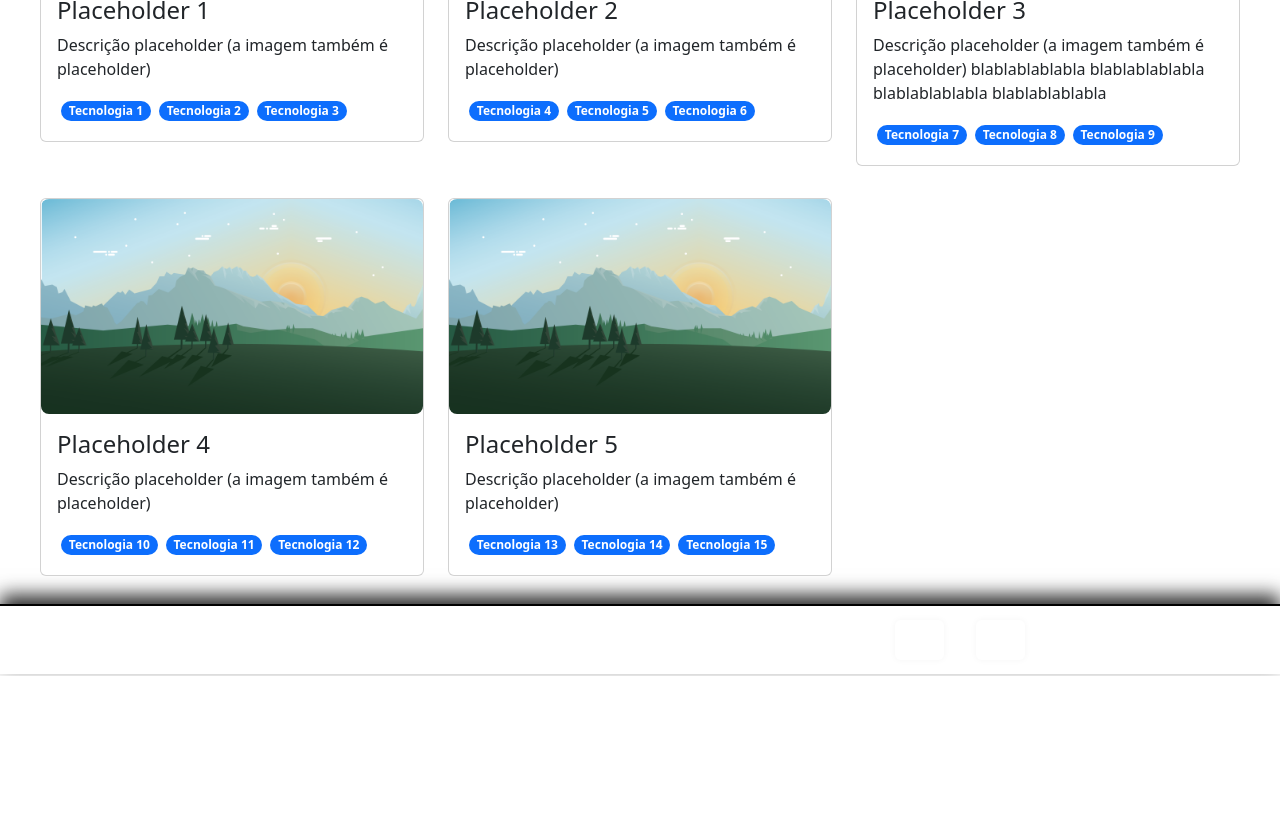
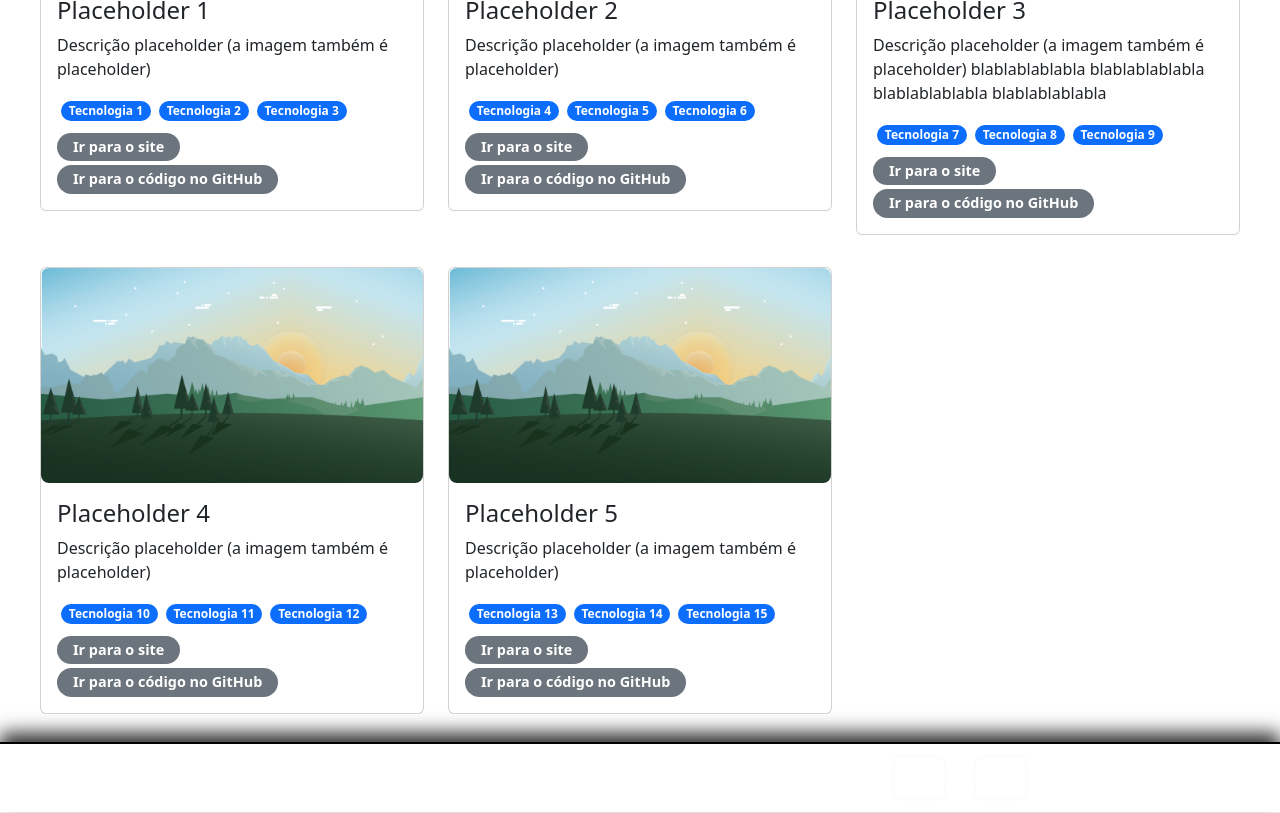
Before and after one commit to thalesondas/portfolio, a React (Create React App) app: page / in a window 1280 px wide. Shown: the part 2740-3553 px from the top of the page. Before the commit the page ends 3416 px from the top, so only its background shows below. Built offline with nearby package versions, Linux system fonts and the light colour scheme.

Commit message:
Colocando links para os projetos

```diff
--- a/src/assets/ProjetoCard.css
+++ b/src/assets/ProjetoCard.css
@@ -1,23 +1,34 @@
-.projeto-card {
+.projeto-card{
     transition: transform 0.2s;
   }
 
-  .projeto-card:hover {
+  .projeto-card:hover{
     transform: scale(1.05);
   }
 
-  .projeto-imagem {
+  .projeto-imagem{
     border-radius: 0.5rem;
   }
 
-  .projeto-titulo {
+  .projeto-titulo{
     font-size: 1.5rem;
   }
 
-  .projeto-descricao {
+  .projeto-descricao{
     font-size: 1rem;
   }
 
-  .tec-badge {
+  .tec-badge{
     margin: 4px;
   }
+
+  .link-badge{
+    padding: 7px;
+    font-size: 0.9rem;
+    cursor: pointer;
+  }
+
+  .link-badge a{
+    text-decoration: none;
+    color: white;
+  }
--- a/src/components/HabilidadesComponente.js
+++ b/src/components/HabilidadesComponente.js
@@ -120,7 +120,7 @@ const HabilidadesComponente = (props) => {
         return () => {
             document.removeEventListener("mousedown", handleOnClickFora);
         };
-    }, [componenteRef]);
+    }, [dispatch, componenteRef]);
 
     return(
         <Container
--- a/src/components/ProjetoCard.js
+++ b/src/components/ProjetoCard.js
@@ -13,6 +13,10 @@ const ProjetoCard = ({ projeto }) => {
               <Badge key={index} pill className="tec-badge">{tec}</Badge>
             ))}
           </div>
+          <div>
+            <Badge className="px-3 mt-2 mb-1 me-2 link-badge" bg="secondary" pill><a href={projeto.linkSite} target="_blank" rel="noopener noreferrer">Ir para o site</a></Badge>
+            <Badge className="px-3 link-badge" bg="secondary" pill><a href={projeto.linkGithub} target="_blank" rel="noopener noreferrer">Ir para o código no GitHub</a></Badge>
+          </div>
         </Card.Body>
       </Card>
     )
--- a/src/components/ProjetoLista.js
+++ b/src/components/ProjetoLista.js
@@ -7,31 +7,41 @@ const projetos = [
     titulo: 'Placeholder 1',
     descricao: 'Descrição placeholder (a imagem também é placeholder)',
     imagem: Placeholder,
-    tecnologias: ['Tecnologia 1', 'Tecnologia 2', 'Tecnologia 3']
+    tecnologias: ['Tecnologia 1', 'Tecnologia 2', 'Tecnologia 3'],
+    linkSite: 'https://www.google.com/',
+    linkGithub: 'https://www.google.com/'
   },
   {
     titulo: 'Placeholder 2',
     descricao: 'Descrição placeholder (a imagem também é placeholder)',
     imagem: Placeholder,
-    tecnologias: ['Tecnologia 4', 'Tecnologia 5', 'Tecnologia 6']
+    tecnologias: ['Tecnologia 4', 'Tecnologia 5', 'Tecnologia 6'],
+    linkSite: 'https://www.google.com/',
+    linkGithub: 'https://www.google.com/'
   },
   {
     titulo: 'Placeholder 3',
     descricao: 'Descrição placeholder (a imagem também é placeholder) blablablablabla blablablablabla blablablablabla blablablablabla',
     imagem: Placeholder,
-    tecnologias: ['Tecnologia 7', 'Tecnologia 8', 'Tecnologia 9']
+    tecnologias: ['Tecnologia 7', 'Tecnologia 8', 'Tecnologia 9'],
+    linkSite: 'https://www.google.com/',
+    linkGithub: 'https://www.google.com/'
   },
   {
     titulo: 'Placeholder 4',
     descricao: 'Descrição placeholder (a imagem também é placeholder)',
     imagem: Placeholder,
-    tecnologias: ['Tecnologia 10', 'Tecnologia 11', 'Tecnologia 12']
+    tecnologias: ['Tecnologia 10', 'Tecnologia 11', 'Tecnologia 12'],
+    linkSite: 'https://www.google.com/',
+    linkGithub: 'https://www.google.com/'
   },
   {
     titulo: 'Placeholder 5',
     descricao: 'Descrição placeholder (a imagem também é placeholder)',
     imagem: Placeholder,
-    tecnologias: ['Tecnologia 13', 'Tecnologia 14', 'Tecnologia 15']
+    tecnologias: ['Tecnologia 13', 'Tecnologia 14', 'Tecnologia 15'],
+    linkSite: 'https://www.google.com/',
+    linkGithub: 'https://www.google.com/'
   }
 ];
 
```
